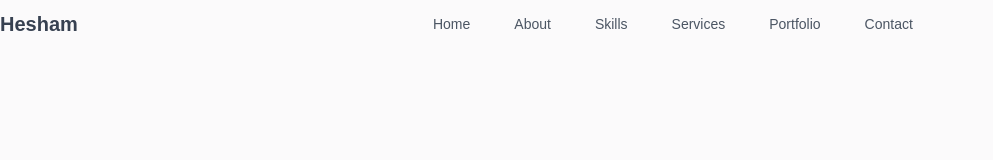
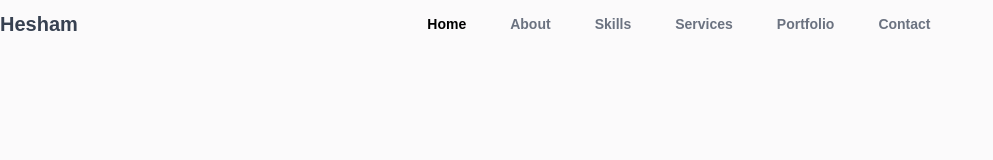
Before and after one commit to Hesham749/portfolio, a React (Create React App) app: page / in a window 1280 px wide. Shown: the top 160 px of the page, without its empty margins (0-993 px from the left). Built offline with nearby package versions, Linux system fonts and the light colour scheme.

Commit message:
active-links

```diff
--- a/src/components/header/Header.js
+++ b/src/components/header/Header.js
@@ -36,20 +36,21 @@ export default function Header() {
     },
   ];
   const [isOpen, setIsOpen] = useState(false);
-  console.log(isOpen);
+
   return (
     <>
-  <Navbar className="fixed bottom-0 md:sticky md:top-0 w-full px-7 md:px-0 bg-body-color">
+      <Navbar className="fixed bottom-0 md:sticky md:top-0 w-full px-7 md:px-0 bg-body-color ">
         <Navbar.Brand href="#">
-
           <span className="self-center whitespace-nowrap text-xl font-semibold text-gray-700">
             Hesham
           </span>
         </Navbar.Brand>
-  <div className="flex md:order-2">
-    <div onClick={() => setIsOpen(!isOpen)} className="relative text-center ">
+        <div className="flex  md:order-2">
+          <div
+            onClick={() => setIsOpen(!isOpen)}
+            className="relative text-center ">
             {isOpen ? (
-        <i className="bx bx-x text-2xl md:hidden "></i>
+              <i className="bx bx-x text-2xl md:hidden  "></i>
             ) : (
               <i className="bx bx-grid-alt text-xl md:hidden"></i>
             )}
@@ -58,12 +59,21 @@ export default function Header() {
           </div>
         </div>
         <Navbar.Collapse className="absolute bottom-[100%]  left-0 md:static">
-    <div className=" font-medium grid  grid-cols-3 gap-3 p-4 md:flex md:p-0 mt-4 border bg-gray-50 md:bg-transparent border-gray-100 rounded-lg md:flex-row md:space-x-8 rtl:space-x-reverse md:mt-0 md:border-0 after:content-[''] ">
+          <div className=" font-medium grid  grid-cols-3 gap-3 p-4 md:flex md:p-0 mt-4 border bg-gray-50 md:bg-transparent border-gray-100 rounded-lg md:flex-row md:space-x-8 rtl:space-x-reverse md:mt-0 md:border-0 ">
             {links.map((link, i) => (
               <Navbar.Link
+                onClick={(e) => {
+                  [...document.querySelectorAll("a.active")].map((a) =>
+                    a.classList.remove("active")
+                  );
+                  e.target.classList.add("active");
+                  setIsOpen(false)
+                }}
                 key={i}
                 href="#"
-          className=" flex flex-col items-center  py-2 px-3 rounded border-none text-gray-600 hover:text-title-color-dark  ">
+                className={`${
+                  i === 0 && "active"
+                } flex flex-col items-center font-bold py-2 px-3 rounded border-none text-gray-500 hover:text-title-color-dark  `}>
                 <i className={`bx bx-${link.icon} md:hidden `}></i>
                 {link.name}
               </Navbar.Link>
@@ -71,7 +81,6 @@ export default function Header() {
           </div>
         </Navbar.Collapse>
       </Navbar>
-
     </>
   );
 }
--- a/src/index.css
+++ b/src/index.css
@@ -26,3 +26,6 @@ button{
 img{
   max-width: 100%;
 }
+.active{
+  @apply text-black
+}
```
Lines whose indentation alone changed are shown as unchanged.
